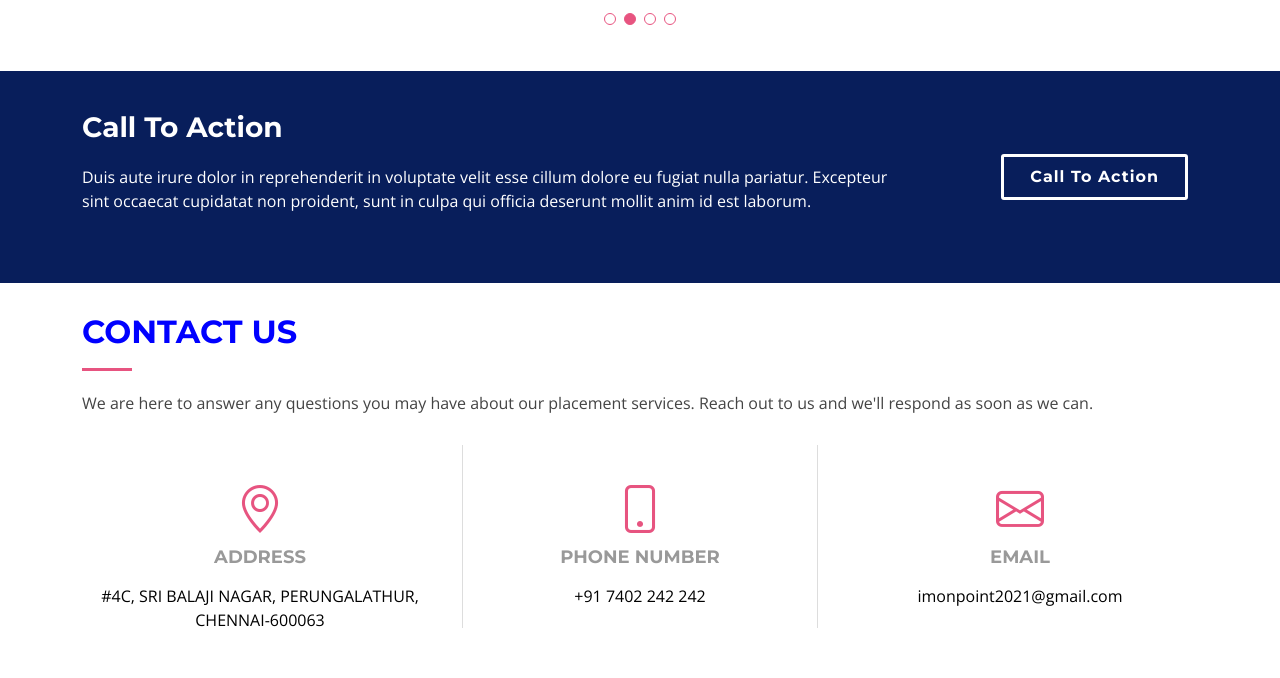
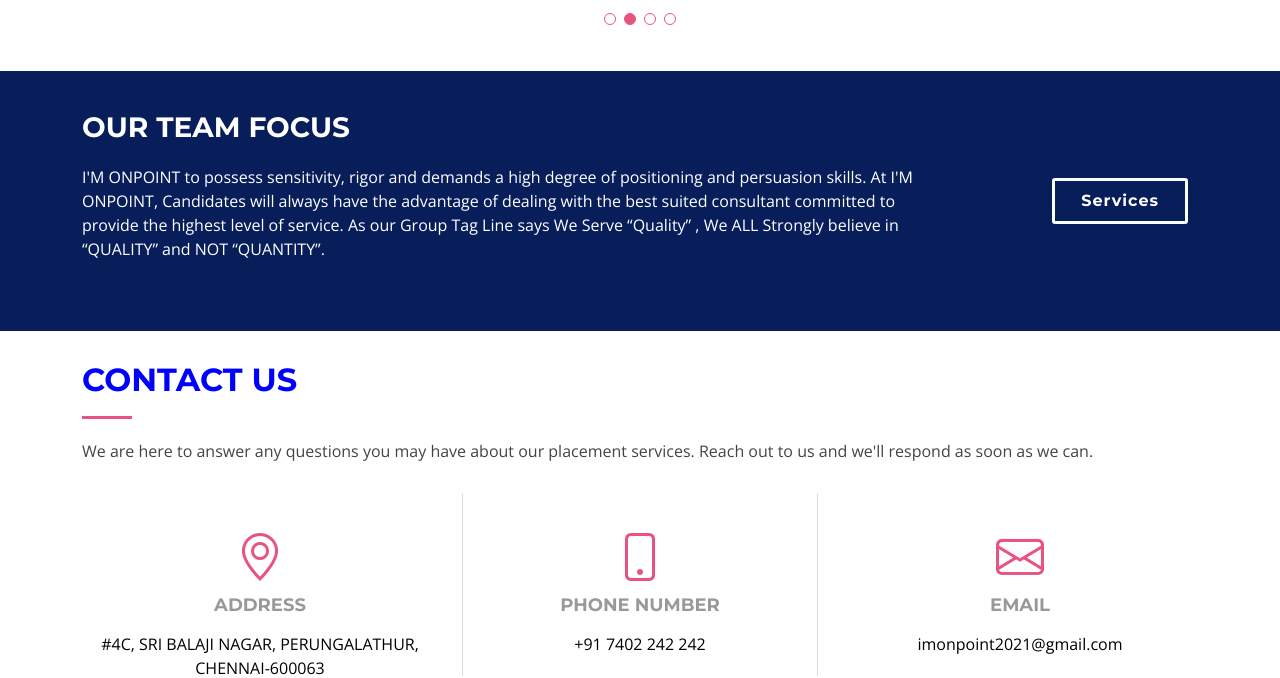
Before and after one commit to ImATechnophile/client-one-prototype, a plain HTML site: page index.html in a window 1280 px wide. Shown: the part 3499-4177 px from the top of the page. Drawn offline with nearby package versions, Linux system fonts and the light colour scheme; files whose address does not match are found by name.

Commit message:
Content replaced

```diff
--- a/index.html
+++ b/index.html
@@ -438,11 +438,13 @@
       <div class="container" data-aos="zoom-out">
         <div class="row">
           <div class="col-lg-9 text-center text-lg-start">
-            <h3 class="cta-title">Call To Action</h3>
-            <p class="cta-text"> Duis aute irure dolor in reprehenderit in voluptate velit esse cillum dolore eu fugiat nulla pariatur. Excepteur sint occaecat cupidatat non proident, sunt in culpa qui officia deserunt mollit anim id est laborum.</p>
+            <h3 class="cta-title">OUR TEAM FOCUS</h3>
+            <p class="cta-text"> I'M ONPOINT to possess sensitivity, rigor and demands a high degree of positioning and persuasion skills.
+              At I'M ONPOINT, Candidates will always have the advantage of dealing with the best suited consultant committed to provide the highest level of service.
+              As our Group Tag Line says We Serve “Quality” , We ALL Strongly believe in “QUALITY” and NOT “QUANTITY”.</p>
           </div>
           <div class="col-lg-3 cta-btn-container text-center">
-            <a class="cta-btn align-middle" href="#">Call To Action</a>
+            <a class="cta-btn align-middle" href="#services">Services</a>
           </div>
         </div>
       </div>
```
